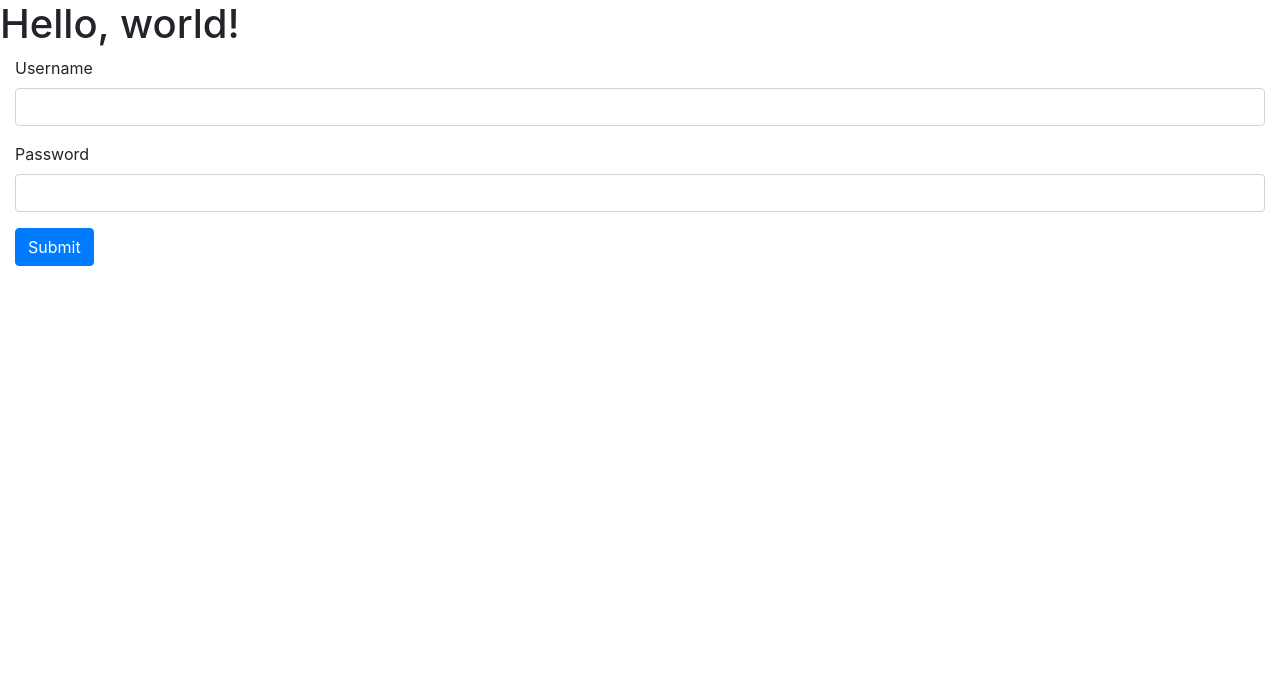
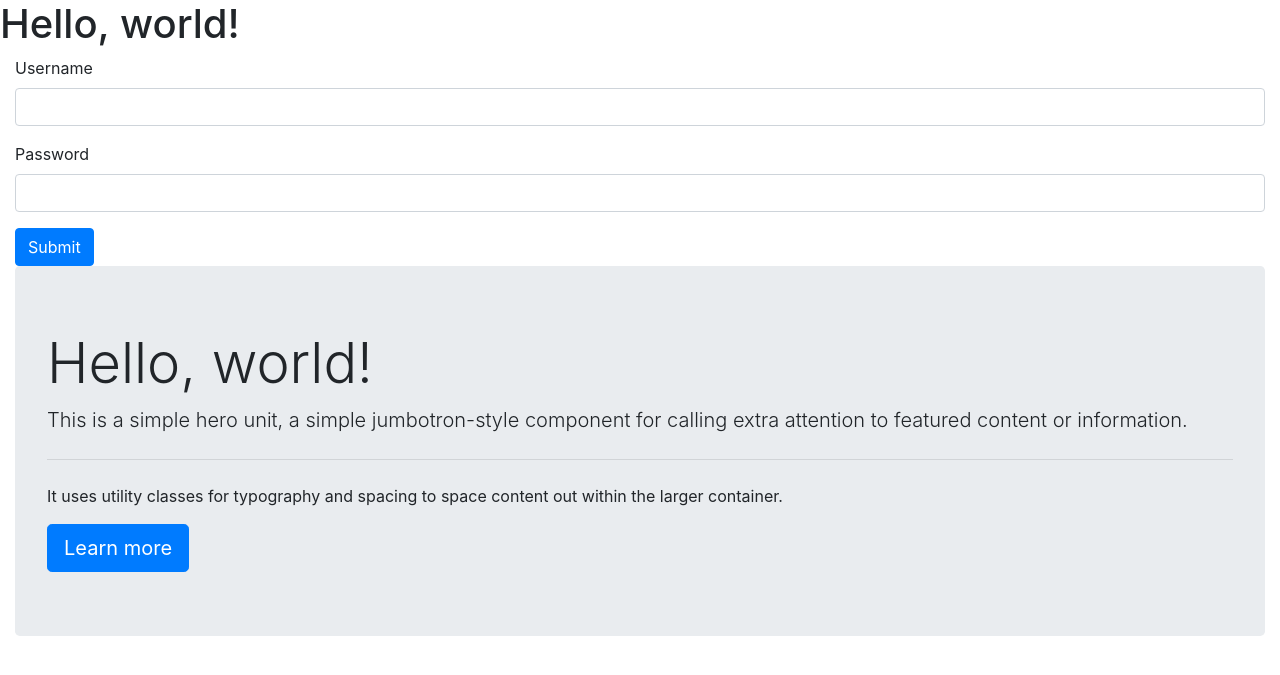
Before and after one commit to BioxMech/AlterTail, a PHP site: page /login_test.php in a window 1280 px wide. Shown: the top 675 px of the page. Run offline with PHP 8.4, Linux system fonts and the light colour scheme.

Commit message:
Update login_test.php

```diff
--- a/login_test.php
+++ b/login_test.php
@@ -32,7 +32,13 @@
         <!-- <button type="submit" class="btn btn-primary">Submit</button> -->
         <input type="submit" class="btn btn-primary">
     </form>
-
+    <div class="jumbotron">
+      <h1 class="display-4">Hello, world!</h1>
+      <p class="lead">This is a simple hero unit, a simple jumbotron-style component for calling extra attention to featured content or information.</p>
+      <hr class="my-4">
+      <p>It uses utility classes for typography and spacing to space content out within the larger container.</p>
+      <a class="btn btn-primary btn-lg" href="#" role="button">Learn more</a>
+    </div>
     </div>
 
 
```
